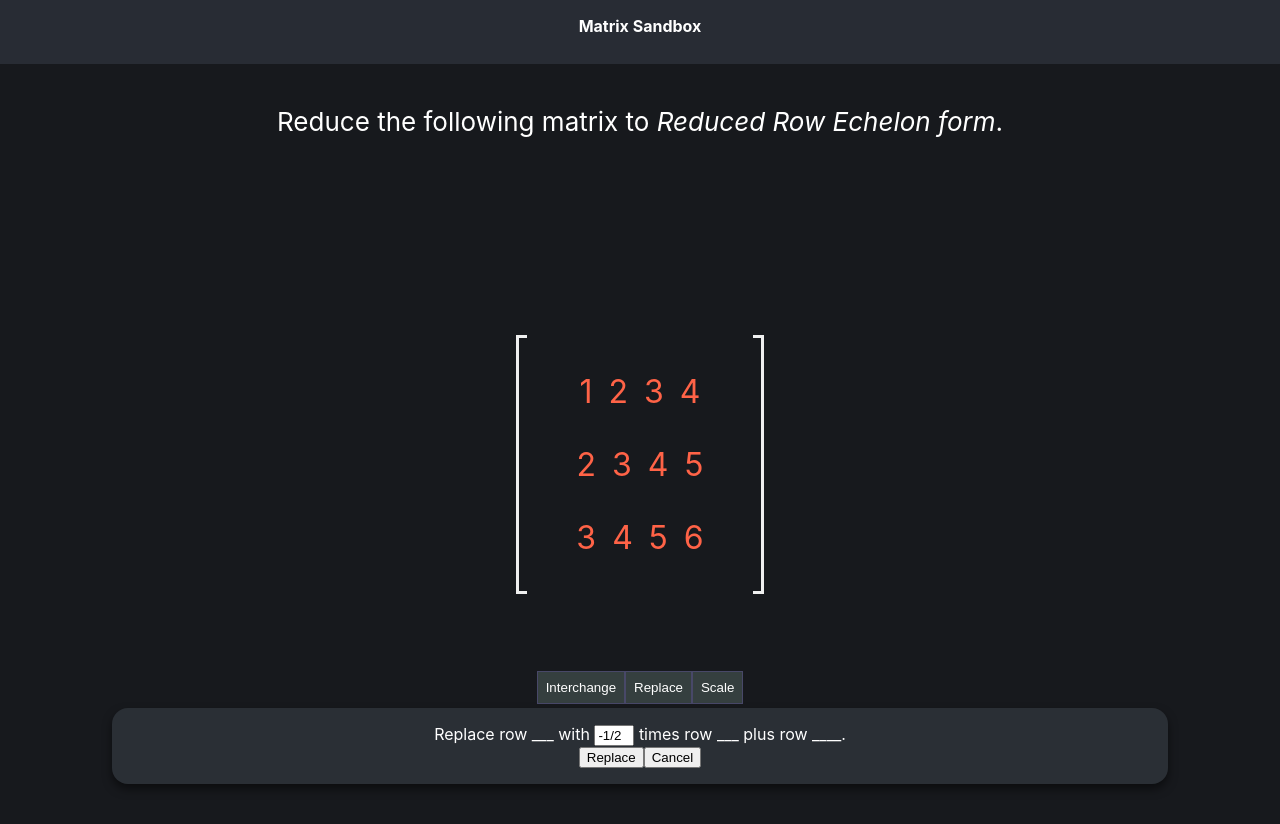
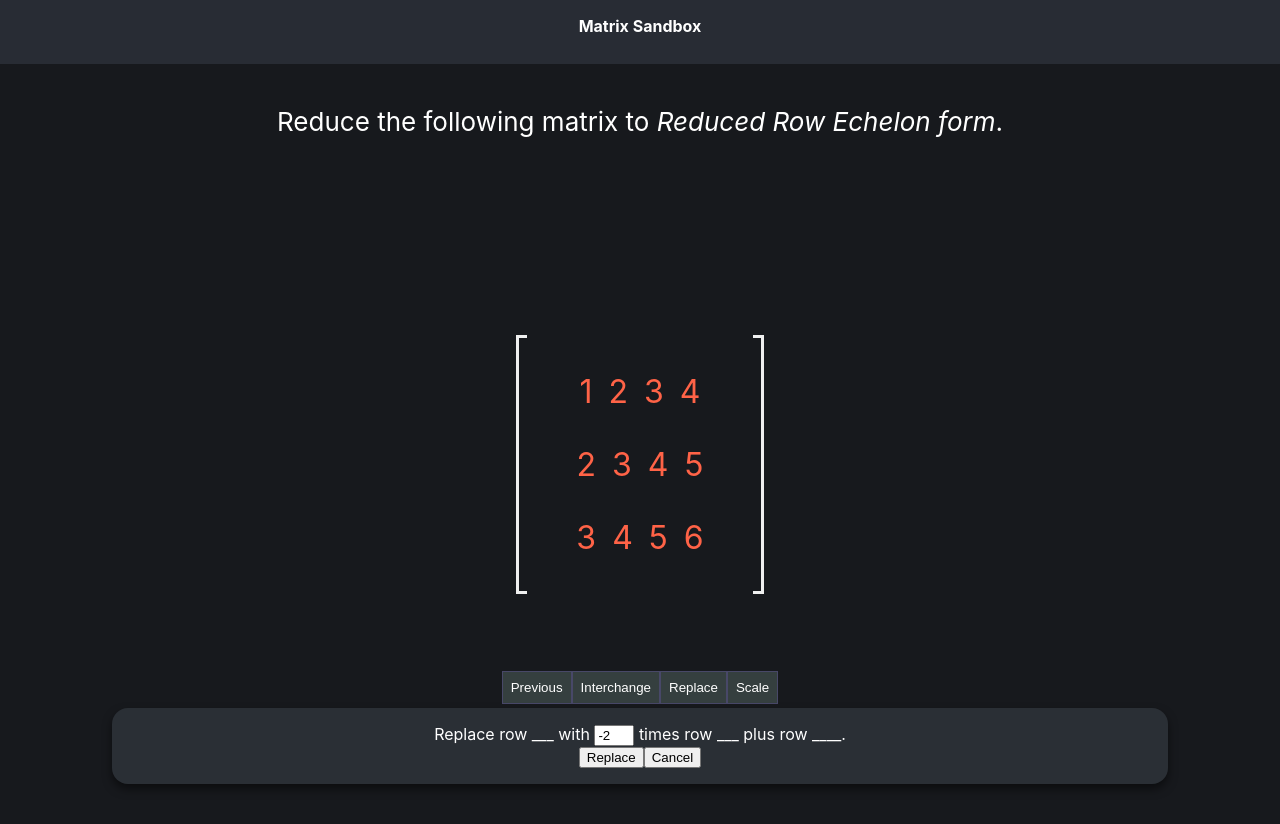
Before and after one commit to cgliendo/Matrix-Sandbox, a React (Create React App) app: page / in a window 1280 px wide. Both pictures are taken after a click on the button "Replace". Shown: the top 824 px of the page. Built offline with nearby package versions, Linux system fonts and the light colour scheme.

Commit message:
simple history

```diff
--- a/src/components/ModalReplacement.js
+++ b/src/components/ModalReplacement.js
@@ -16,7 +16,7 @@ const ModalReplacement = (props) => {
     <div className={classes}>
       {" "}
       {pre_message}
-      <input ref={inputRef} defaultValue="-1/2"></input>
+      <input ref={inputRef} defaultValue="-2"></input>
       {post_message}
       <div className={styles.buttons}>
         <button
--- a/src/components/Workspace.js
+++ b/src/components/Workspace.js
@@ -25,6 +25,17 @@ const Workspace = () => {
 
   const [history, updateHistory] = useState([]);
 
+  const appendHistory = (action, value) => {
+    // let newHistory = [...history].concat([
+    //   [action, value, [{ id: selection[0].id }, { id: selection[1].id }]],
+    // ]);
+    let newHistory = [...history].concat([matrix]);
+    console.log(newHistory);
+    updateHistory(newHistory);
+  };
+
+  // console.log(matrix);
+
   //-----------------------------------------
   // OPERATION FLAGS
   //-----------------------------------------
@@ -37,6 +48,21 @@ const Workspace = () => {
   // TOOLBOX BUTTONS AND CALLBACKS
   //-----------------------------------------
   const toolbox = [
+    {
+      name: "Previous",
+      callback: () => {
+        // console.table(history);
+        // const [action, value, sel] = history[history.length - 1];
+        // selection[0] = sel[0];
+        // selection[1] = sel[1];
+        // undoAction(action, -value);
+        if (history.length === 0) {
+          return;
+        }
+        console.log(history);
+        updateMatrix(history.pop());
+      },
+    },
     {
       name: "Interchange",
       callback: () => {
@@ -100,36 +126,50 @@ const Workspace = () => {
 
   const iterateRow = (callback, value) => {
     const parsedValue = math.fraction(value);
+    // console.log("VALUE", parsedValue, "is type of", typeof parsedValue);
+    // console.log(matrix);
     //-----------------------------------------
     // Copy values
     //-----------------------------------------
     let newMatrix = [...matrix];
+    // let newRow = [...matrix[selection[0].id]];
     let newRow = [...matrix[selection[0].id]];
+    // console.log(newRow[0], newRow[1], newRow[2]);
     //------------------------------------------
     // Perform Row Replacement Operations
     //------------------------------------------
     for (let i = 0; i < newRow.length; i++) {
-      newRow[i] = callback(value, i);
+      // console.log("prevValue:", newRow[i]);
+      newRow[i] = callback(parsedValue, i);
+      // console.log("\tGOT", newRow[i]);
     }
     //------------------------------------------
     // Submit Changes
     //------------------------------------------
     newMatrix[selection[0].id] = newRow;
+    // console.log("\tNEWROW", newRow);
+    // console.log("\tNEWMATRIX", newMatrix);
     clearSelectionAndModal();
     updateMatrix(newMatrix);
+    // console.log(matrix);
   };
 
   const actions = {
     replacement: {
+      name: "Replacement",
       meetsReqs: () => selection[0] && selection[1],
       invalidReqMessage: "Need two rows.",
       callback: (value, i) => {
-        return math.add(
-          math.multiply(matrix[selection[1].id][i], value),
-          matrix[selection[0].id][i]
+        return math.fraction(
+          math
+            .add(
+              math.multiply(matrix[selection[1].id][i], value),
+              matrix[selection[0].id][i]
+            )
+            .toString()
         );
       },
-      fn: function (callback, value) {
+      do: function (callback, value) {
         iterateRow(callback, value);
       },
     },
@@ -145,12 +185,22 @@ const Workspace = () => {
     },
   };
 
-  const performAction = (action, value) => {
+  const doAction = (action, value) => {
     if (!action.meetsReqs()) {
       console.log(action.invalidReqMessage);
       return;
     }
-    action.fn(action.callback, value);
+    appendHistory(action, value);
+    action.do(action.callback, value);
+  };
+
+  const undoAction = (action, value) => {
+    if (!action.meetsReqs()) {
+      console.log(action.invalidReqMessage);
+      return;
+    }
+    // appendHistory(action, value);
+    action.do(action.callback, -value);
   };
 
   /**
@@ -158,7 +208,7 @@ const Workspace = () => {
    * modal window
    */
   const cancelReplacement = () => {
-    console.log("performing cancellation");
+    // console.log("performing cancellation");
     updateDisplayModal(false);
   };
   /**
@@ -166,7 +216,7 @@ const Workspace = () => {
    * modal window
    */
   const cancelScale = () => {
-    console.log("performing cancellation");
+    // console.log("performing cancellation");
     updateDisplayModal(false);
   };
 
@@ -269,7 +319,7 @@ const Workspace = () => {
         A={selection[0]}
         B={selection[1]}
         submit={(value) => {
-          performAction(actions.replacement, value);
+          doAction(actions.replacement, value);
         }}
         cancel={cancelReplacement}
       ></ModalReplacement>
@@ -277,7 +327,7 @@ const Workspace = () => {
     scale: (
       <ModalScale
         submit={(value) => {
-          performAction(actions.scale, value);
+          doAction(actions.scale, value);
         }}
         cancel={cancelScale}
         display={doingScale}
@@ -286,9 +336,6 @@ const Workspace = () => {
       ></ModalScale>
     ),
   };
-
-  const modalReplacement = <div>hello</div>;
-  const modalScale = <div>hello</div>;
 
   return (
     <>
```
